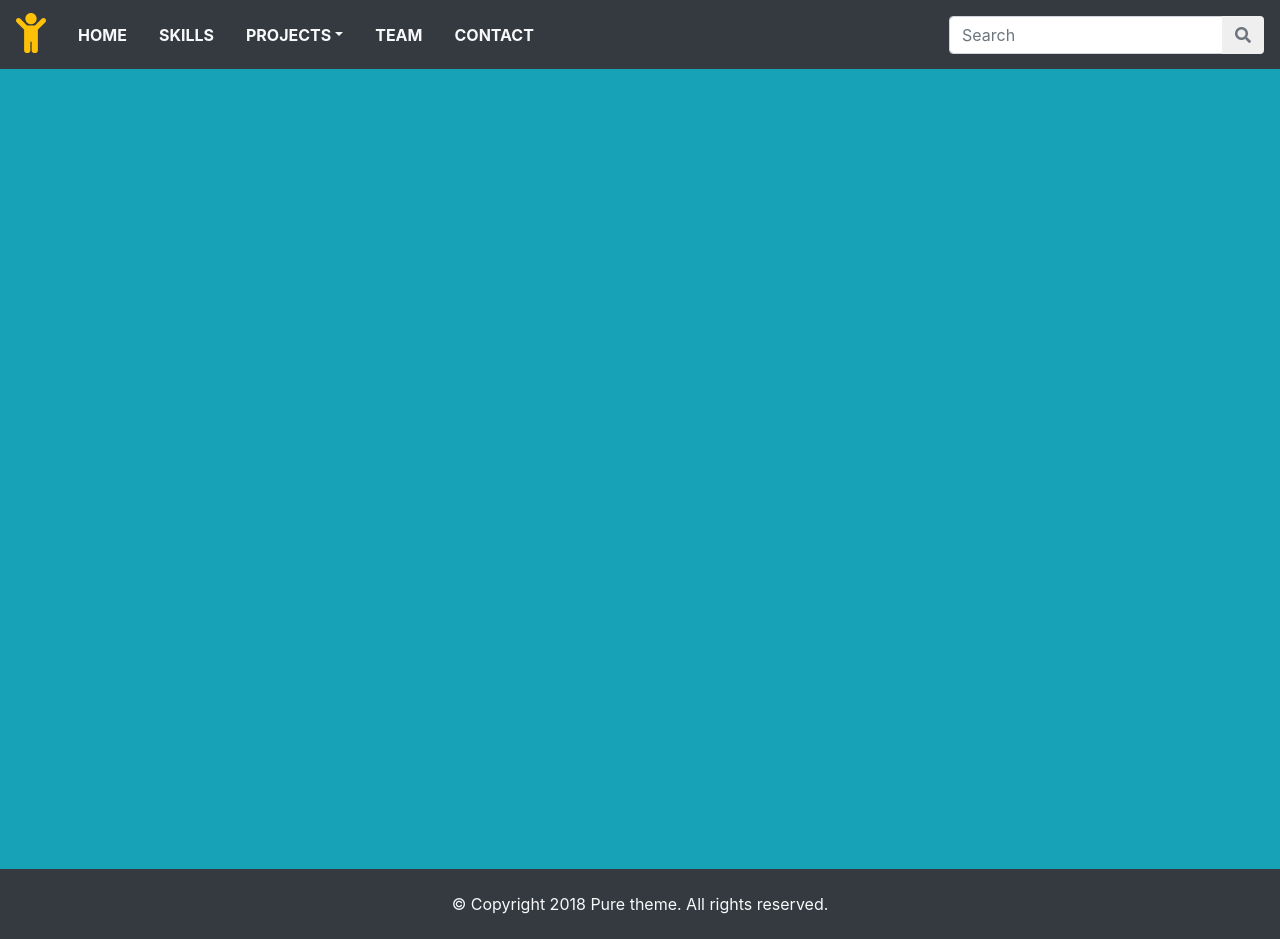
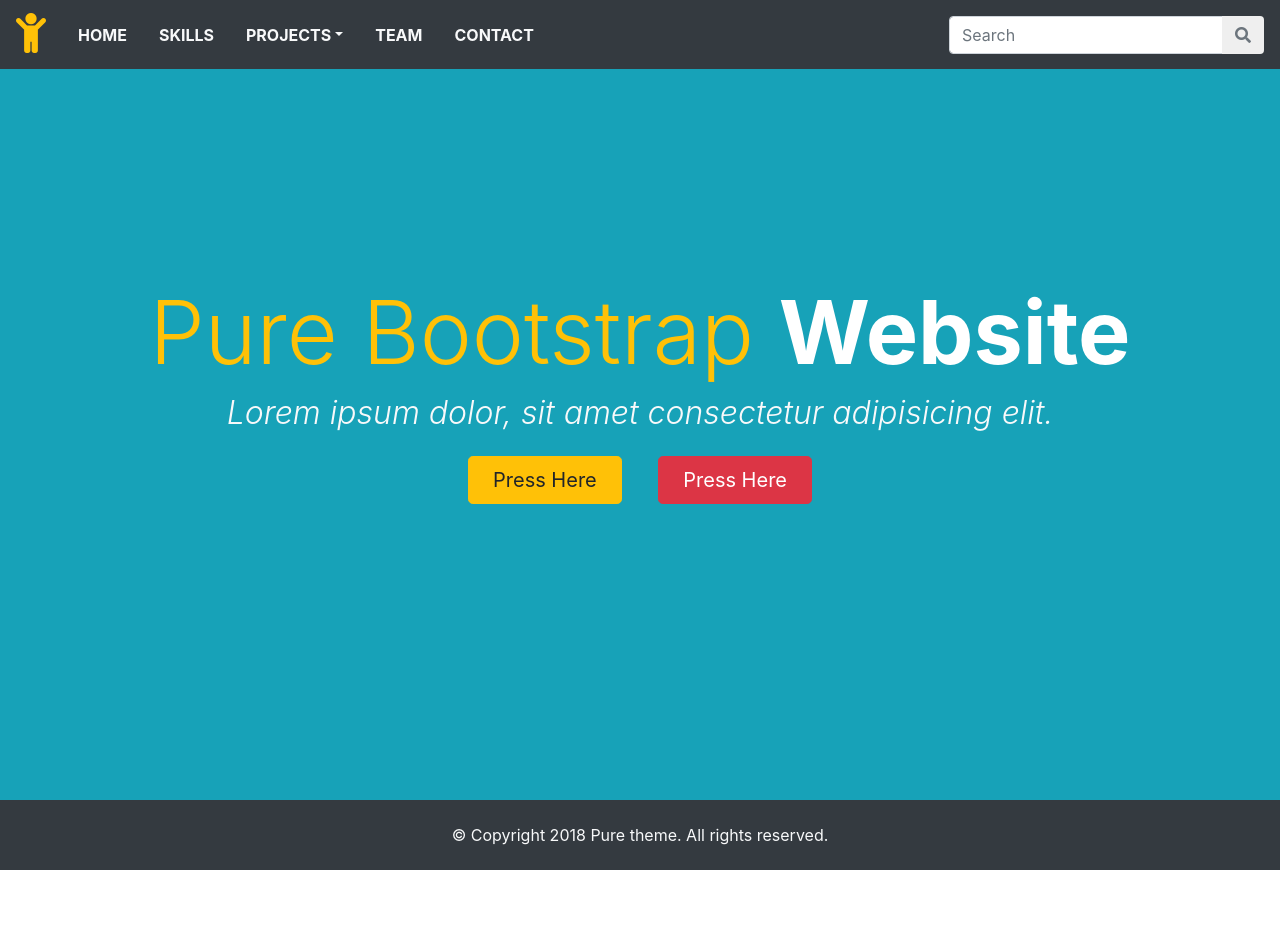
Before and after one commit to tacotruffles/bootstrap4-pure-theme, a plain HTML site: page index.html in a window 1280 px wide. After the commit the page ends 870 px from the top, so only its background shows below. Drawn offline with nearby package versions, Linux system fonts and the light colour scheme.

Commit message:
Banner content

```diff
--- a/index.html
+++ b/index.html
@@ -18,7 +18,7 @@
 
 <body>
 
-   <nav id="main-nav" class="navbar navbar-expand-md navbar-light bg-dark">
+   <nav id="main-nav" class="navbar navbar-expand-md navbar-light bg-dark fixed-top">
       <a href="#" class="navbar-brand">
          <i class="fas fa-child fa-2x text-warning"></i>
       </a>
@@ -66,7 +66,18 @@
 
    <!-- BANNER SECTION -->
    <div class="container-fluid">
-      <div class="row bg-info" style="height: 100vh"></div>
+      <div class="row bg-info justify-content-center align-items-center" style="height: 100vh">
+         <div class="col-sm-10 text-center">
+            <h1 class="display-2 text-capitalize">
+               <span class="text-warning">pure bootstrap
+                  <span class="text-white font-weight-bold">website</span>
+               </span>
+            </h1>
+            <h2 class="font-weight-light font-italic text-light">Lorem ipsum dolor, sit amet consectetur adipisicing elit.</h2>
+            <a class="btn btn-lg btn-warning px-4 m-3" href="#">Press Here</a>
+            <a class="btn btn-lg btn-danger px-4 m-3" href="#">Press Here</a>
+         </div>
+      </div>
    </div>
 
    <!-- FOOTER -->
```
